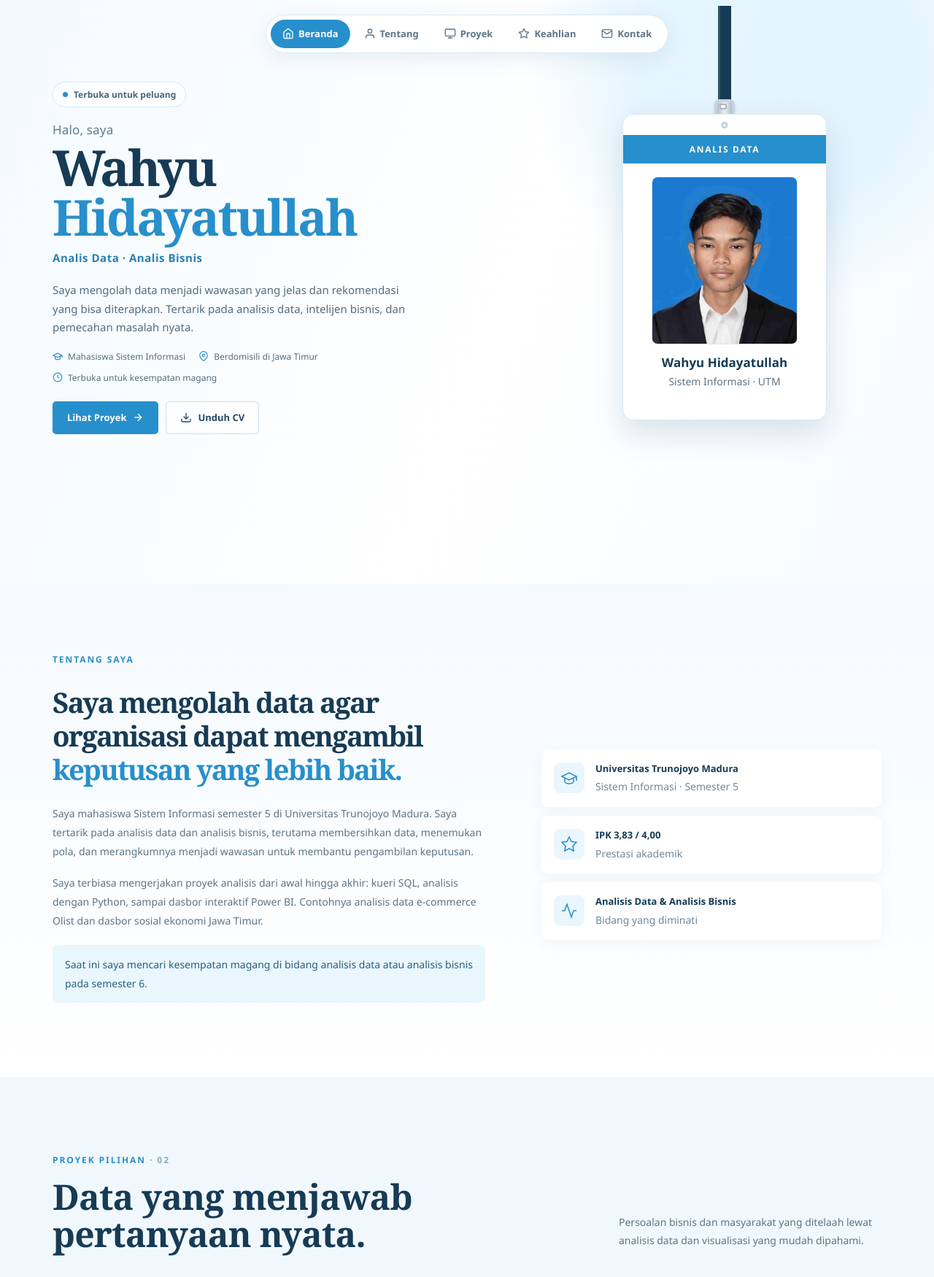
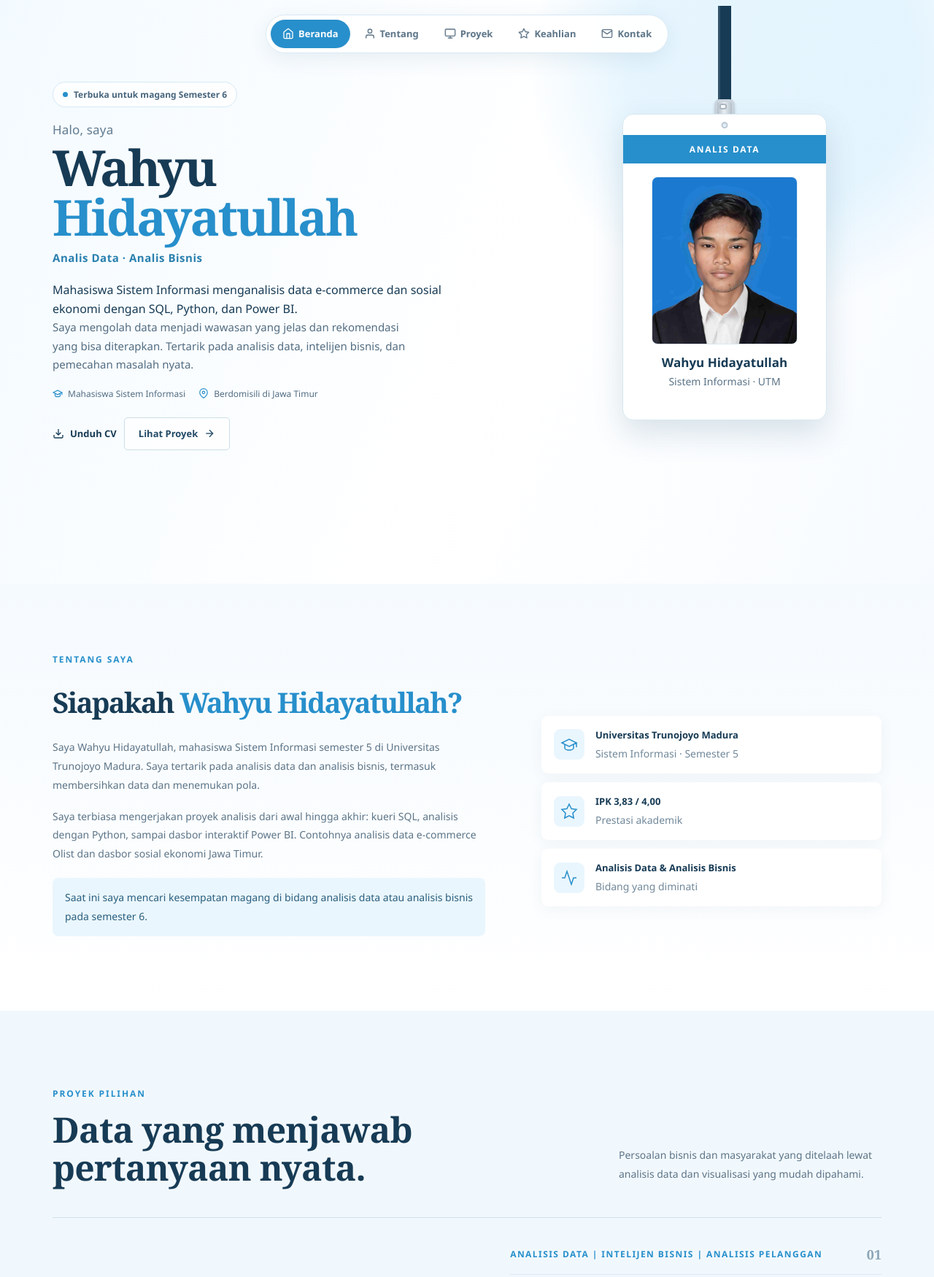
Before and after one commit to Wahyuu-Hdt/Wahyuu-Hdt.github.io, a plain HTML site: page index.html in a window 1280 px wide. Shown: the top 1750 px of the page at 73% size. Drawn offline with Linux system fonts and the light colour scheme.

Commit message:
Update index.html

```diff
--- a/index.html
+++ b/index.html
@@ -5,6 +5,13 @@
   <meta name="viewport" content="width=device-width, initial-scale=1.0">
   <title>Wahyu Hidayatullah — Analis Data &amp; Analis Bisnis</title>
   <meta name="description" content="Portofolio Wahyu Hidayatullah, mahasiswa Sistem Informasi yang berfokus pada analisis data dan analisis bisnis.">
+  <meta name="theme-color" content="#f3faff">
+  <meta property="og:title" content="Wahyu Hidayatullah — Analis Data &amp; Analis Bisnis">
+  <meta property="og:description" content="Portofolio Wahyu Hidayatullah, mahasiswa Sistem Informasi yang berfokus pada analisis data dan analisis bisnis.">
+  <meta property="og:type" content="website">
+  <link rel="preconnect" href="https://fonts.googleapis.com">
+  <link rel="preconnect" href="https://fonts.gstatic.com" crossorigin>
+  <link href="https://fonts.googleapis.com/css2?family=Fraunces:wght@600;700&family=Plus+Jakarta+Sans:wght@400;500;600;700&display=swap" rel="stylesheet">
   <link rel="stylesheet" href="style.css">
   <link rel="icon" href="assets/icons/favicon.svg" type="image/svg+xml">
 </head>
@@ -47,7 +54,7 @@
       <div class="hero-left">
         <span class="badge">
           <span class="badge-dot"></span>
-          Terbuka untuk peluang
+          Terbuka untuk magang Semester 6
         </span>
 
         <p class="hero-greeting">Halo, saya</p>
@@ -57,6 +64,8 @@
         </h1>
 
         <p class="hero-title">Analis Data <span aria-hidden="true">·</span> Analis Bisnis</p>
+
+        <p class="hero-tagline">Mahasiswa Sistem Informasi menganalisis data e-commerce dan sosial ekonomi dengan SQL, Python, dan Power BI.</p>
 
         <p class="hero-description">
           Saya mengolah data menjadi wawasan yang jelas dan rekomendasi yang bisa diterapkan. Tertarik pada analisis data, intelijen bisnis, dan pemecahan masalah nyata.
@@ -71,20 +80,16 @@
             <svg width="14" height="14" viewBox="0 0 24 24" fill="none" stroke="currentColor" stroke-width="2"><path d="M21 10c0 7-9 13-9 13s-9-6-9-13a9 9 0 0 1 18 0z"/><circle cx="12" cy="10" r="3"/></svg>
             Berdomisili di Jawa Timur
           </li>
-          <li>
-            <svg width="14" height="14" viewBox="0 0 24 24" fill="none" stroke="currentColor" stroke-width="2"><circle cx="12" cy="12" r="10"/><polyline points="12 6 12 12 16 14"/></svg>
-            Terbuka untuk kesempatan magang
-          </li>
         </ul>
 
         <div class="hero-actions">
-          <a href="#projects" class="btn btn-primary">
+          <a href="assets/documents/CV_Wahyu_Hidayatullah.pdf" class="btn btn-cv" download>
+            <svg width="16" height="16" viewBox="0 0 24 24" fill="none" stroke="currentColor" stroke-width="2"><path d="M21 15v4a2 2 0 0 1-2 2H5a2 2 0 0 1-2-2v-4"/><polyline points="7 10 12 15 17 10"/><line x1="12" y1="15" x2="12" y2="3"/></svg>
+            Unduh CV
+          </a>
+          <a href="#projects" class="btn btn-outline">
             Lihat Proyek
             <svg width="16" height="16" viewBox="0 0 24 24" fill="none" stroke="currentColor" stroke-width="2"><line x1="5" y1="12" x2="19" y2="12"/><polyline points="12 5 19 12 12 19"/></svg>
-          </a>
-          <a href="assets/documents/CV_Wahyu_Hidayatullah.pdf" class="btn btn-outline" download>
-            <svg width="16" height="16" viewBox="0 0 24 24" fill="none" stroke="currentColor" stroke-width="2"><path d="M21 15v4a2 2 0 0 1-2 2H5a2 2 0 0 1-2-2v-4"/><polyline points="7 10 12 15 17 10"/><line x1="12" y1="15" x2="12" y2="3"/></svg>
-            Unduh CV
           </a>
         </div>
       </div>
@@ -116,9 +121,9 @@
       <div class="section-label">Tentang Saya</div>
       <div class="about-grid">
         <div class="about-text">
-          <h2>Saya mengolah data agar organisasi dapat mengambil <span class="text-accent">keputusan yang lebih baik.</span></h2>
+          <h2>Siapakah <span class="text-accent">Wahyu Hidayatullah?</span></h2>
           <p>
-            Saya mahasiswa Sistem Informasi semester 5 di Universitas Trunojoyo Madura. Saya tertarik pada analisis data dan analisis bisnis, terutama membersihkan data, menemukan pola, dan merangkumnya menjadi wawasan untuk membantu pengambilan keputusan.
+            Saya Wahyu Hidayatullah, mahasiswa Sistem Informasi semester 5 di Universitas Trunojoyo Madura. Saya tertarik pada analisis data dan analisis bisnis, termasuk membersihkan data dan menemukan pola.
           </p>
           <p>
             Saya terbiasa mengerjakan proyek analisis dari awal hingga akhir: kueri SQL, analisis dengan Python, sampai dasbor interaktif Power BI. Contohnya analisis data e-commerce Olist dan dasbor sosial ekonomi Jawa Timur.
@@ -165,7 +170,7 @@
     <div class="section-container">
       <div class="projects-heading">
         <div>
-          <div class="section-label">Proyek Pilihan <span>· 02</span></div>
+          <div class="section-label">Proyek Pilihan</div>
           <h2 class="section-heading">Data yang menjawab<br>pertanyaan nyata.</h2>
         </div>
         <p>Persoalan bisnis dan masyarakat yang ditelaah lewat analisis data dan visualisasi yang mudah dipahami.</p>
@@ -244,7 +249,7 @@
       <article class="project-card project-card--reverse">
         <div class="project-visual">
           <div class="project-image-preview">
-            <img src="assets/image/visualisasi dashboard.png" alt="Pratinjau dasbor visualisasi kemiskinan dan sosial ekonomi kabupaten/kota di Jawa Timur" loading="lazy" decoding="async">
+            <img src="assets/images/visualisasi-dashboard.png" alt="Pratinjau dasbor visualisasi kemiskinan dan sosial ekonomi kabupaten/kota di Jawa Timur" loading="lazy" decoding="async">
           </div>
         </div>
         <div class="project-content">
@@ -311,7 +316,7 @@
           </div>
           <div class="tool-logos">
             <button type="button" class="tool-logo-card" data-skill="power-bi" aria-expanded="false"><span class="tool-logo tool-logo--powerbi"><svg viewBox="0 0 48 48" fill="none" aria-hidden="true"><path d="M8 37V25h7v12H8Zm12 0V16h7v21h-7Zm12 0V8h7v29h-7Z" fill="currentColor"/><path d="M8 40h31" stroke="currentColor" stroke-width="2" stroke-linecap="round"/></svg></span><span>Power BI</span></button>
-            <button type="button" class="tool-logo-card" data-skill="dax" aria-expanded="false"><span class="tool-logo tool-logo--dax"><svg viewBox="0 0 48 48" aria-hidden="true"><rect x="4" y="4" width="40" height="40" rx="9" fill="currentColor"/><text x="24" y="30" text-anchor="middle" font-family="Arial,sans-serif" font-size="15" font-weight="700" fill="white">DAX</text></svg></span><span>DAX</span></button>
+            <button type="button" class="tool-logo-card" data-skill="dax" aria-expanded="false"><span class="tool-logo tool-logo--dax"><svg viewBox="0 0 48 48" aria-hidden="true"><rect x="4" y="4" width="40" height="40" rx="9" fill="currentColor"/><text x="24" y="30" text-anchor="middle" font-size="15" font-weight="700" fill="white">DAX</text></svg></span><span>DAX</span></button>
           </div>
           <div class="skill-tags">
             <button type="button" class="skill-chip" data-skill="data-visualization" aria-expanded="false">Visualisasi Data</button>
@@ -352,6 +357,7 @@
           </div>
           <div class="tool-logos">
             <button type="button" class="tool-logo-card" data-skill="google-colab" aria-expanded="false"><span class="tool-logo tool-logo--colab"><svg viewBox="0 0 48 48" fill="none" aria-hidden="true"><path d="m17 13-8 8a5 5 0 0 0 0 7l8 8 5-5-8-7 8-7-5-4Zm14 0 8 8a5 5 0 0 1 0 7l-8 8-5-5 8-7-8-7 5-4Z" fill="currentColor"/><path d="m19 24 5-5 5 5-5 5-5-5Z" fill="#F2A900"/></svg></span><span>Google Colab</span></button>
+            <button type="button" class="tool-logo-card" data-skill="visual-studio-code" aria-expanded="false"><span class="tool-logo tool-logo--vscode"><svg viewBox="0 0 48 48" fill="none" aria-hidden="true"><path d="m17 8-12 10v12l12 10 18-7 8-4V19l-8-4-18-7Zm-6 13 5-4 8 7-8 7-5-4v-6Zm23 12-13-9 13-9v18Z" fill="#007ACC"/></svg></span><span>Visual Studio Code</span></button>
             <button type="button" class="tool-logo-card" data-skill="github" aria-expanded="false"><span class="tool-logo tool-logo--github"><img src="assets/icons/github.svg" alt="" loading="lazy"></span><span>GitHub</span></button>
             <button type="button" class="tool-logo-card" data-skill="excel" aria-expanded="false"><span class="tool-logo tool-logo--excel"><svg viewBox="0 0 48 48" aria-hidden="true"><rect x="5" y="5" width="38" height="38" rx="6" fill="currentColor"/><path d="m14 15 5 9-5 9h5l3-6 3 6h5l-5-9 5-9h-5l-3 6-3-6h-5Z" fill="white"/></svg></span><span>Microsoft Excel</span></button>
             <button type="button" class="tool-logo-card" data-skill="pandas" aria-expanded="false"><span class="tool-logo tool-logo--pandas"><svg viewBox="0 0 48 48" fill="none" aria-hidden="true"><path d="M14 9v13m0 6v11m10-30v6m0 8v16m10-25v13m0 6v4" stroke="currentColor" stroke-width="4" stroke-linecap="round"/><circle cx="14" cy="25" r="3" fill="white" stroke="currentColor" stroke-width="2"/><circle cx="24" cy="16" r="3" fill="white" stroke="currentColor" stroke-width="2"/><circle cx="34" cy="31" r="3" fill="white" stroke="currentColor" stroke-width="2"/></svg></span><span>Pandas</span></button>
```
